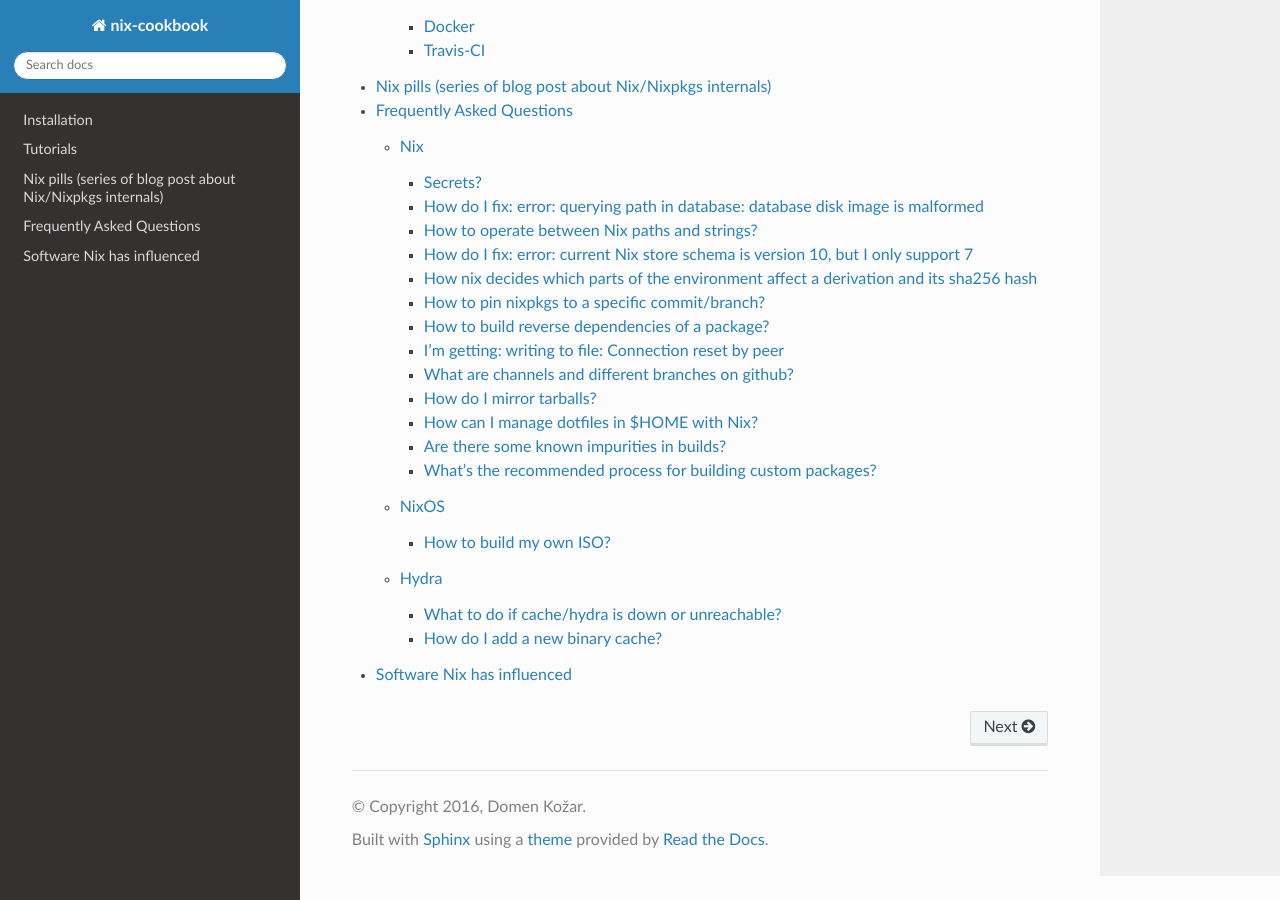
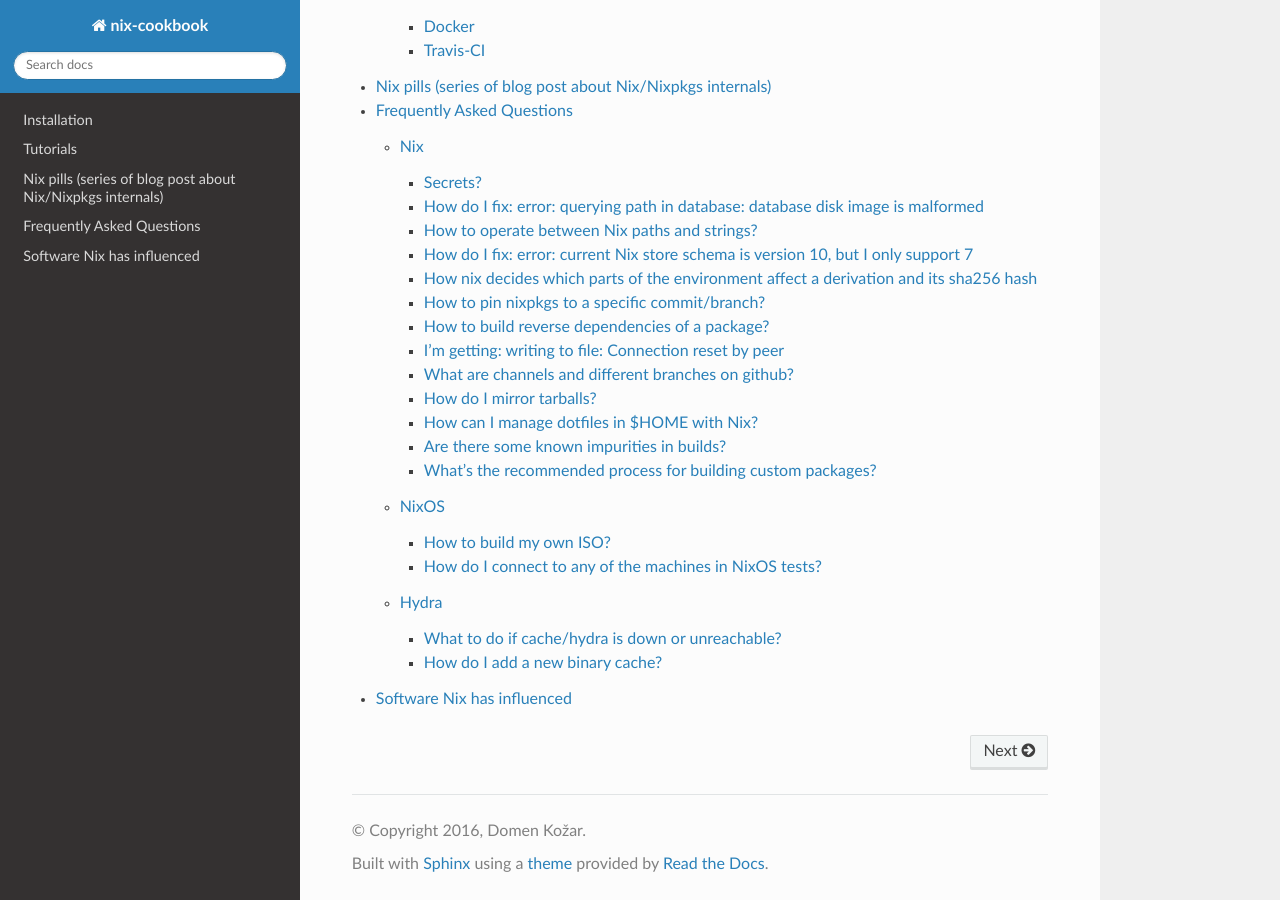
Before and after one commit to NixOS/nix.dev, a Sphinx documentation site: the page built from source/index.rst, in a window 1280 px wide and 900 px high, scrolled down 802 px. Built offline with Sphinx 7.4.7 and the Read the Docs theme 2.0.0, drawn with Linux system fonts in a browser that asks for light colours; some of the changed lines change nothing that is shown.

Commit message:
faq: how do I connect to any of the machines in NixOS tests

````diff
--- a/source/faq.rst
+++ b/source/faq.rst
@@ -152,6 +152,29 @@
 
 http://nixos.org/nixos/manual/index.html#sec-building-cd
 
+How do I connect to any of the machines in NixOS tests?
+-------------------------------------------------------
+
+Apply following patch:
+
+```
+diff --git a/nixos/lib/test-driver/test-driver.pl b/nixos/lib/test-driver/test-driver.pl
+index 8ad0d67..838fbdd 100644
+--- a/nixos/lib/test-driver/test-driver.pl
++++ b/nixos/lib/test-driver/test-driver.pl
+@@ -34,7 +34,7 @@ foreach my $vlan (split / /, $ENV{VLANS} || "") {
+     if ($pid == 0) {
+         dup2(fileno($pty->slave), 0);
+         dup2(fileno($stdoutW), 1);
+-        exec "vde_switch -s $socket" or _exit(1);
++        exec "vde_switch -tap tap0 -s $socket" or _exit(1);
+     }
+     close $stdoutW;
+     print $pty "version\n";
+```
+
+And then the vde_switch network should be accessible locally
+
 Hydra
 *****
 
````
